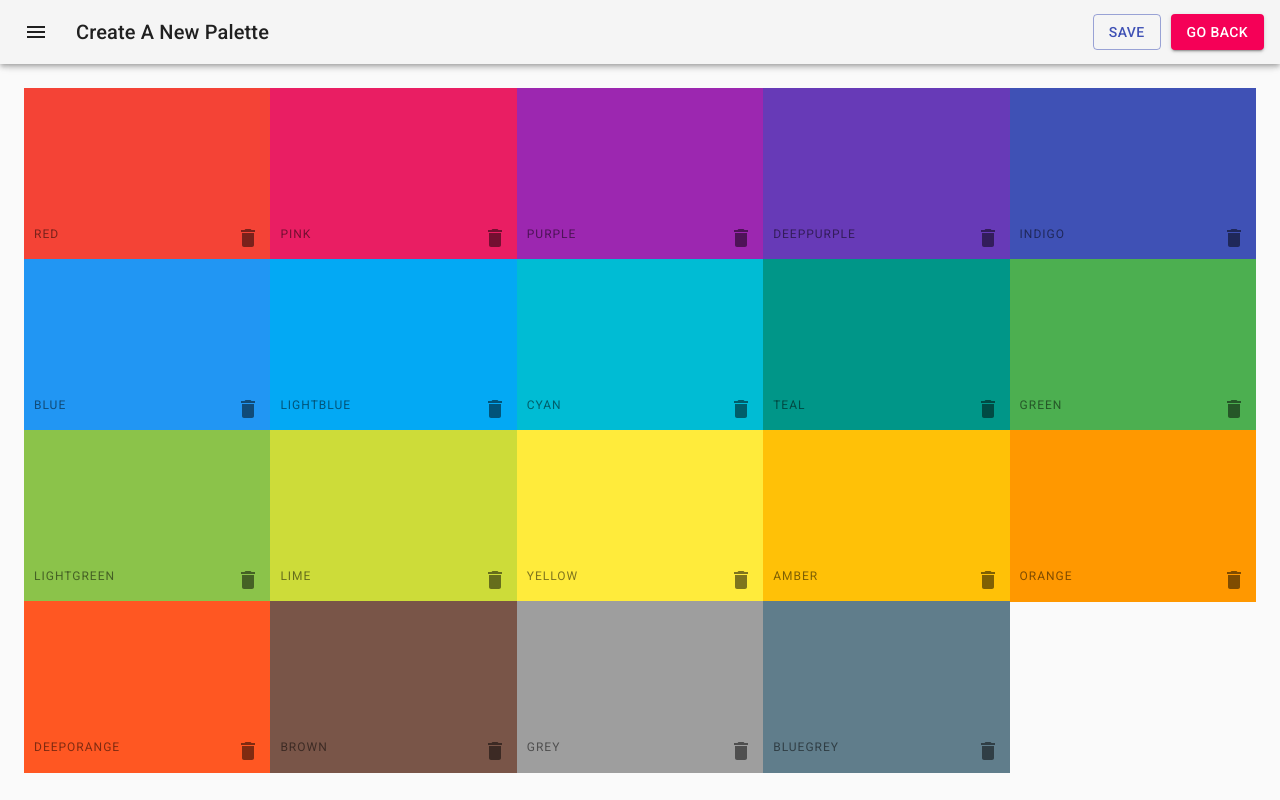
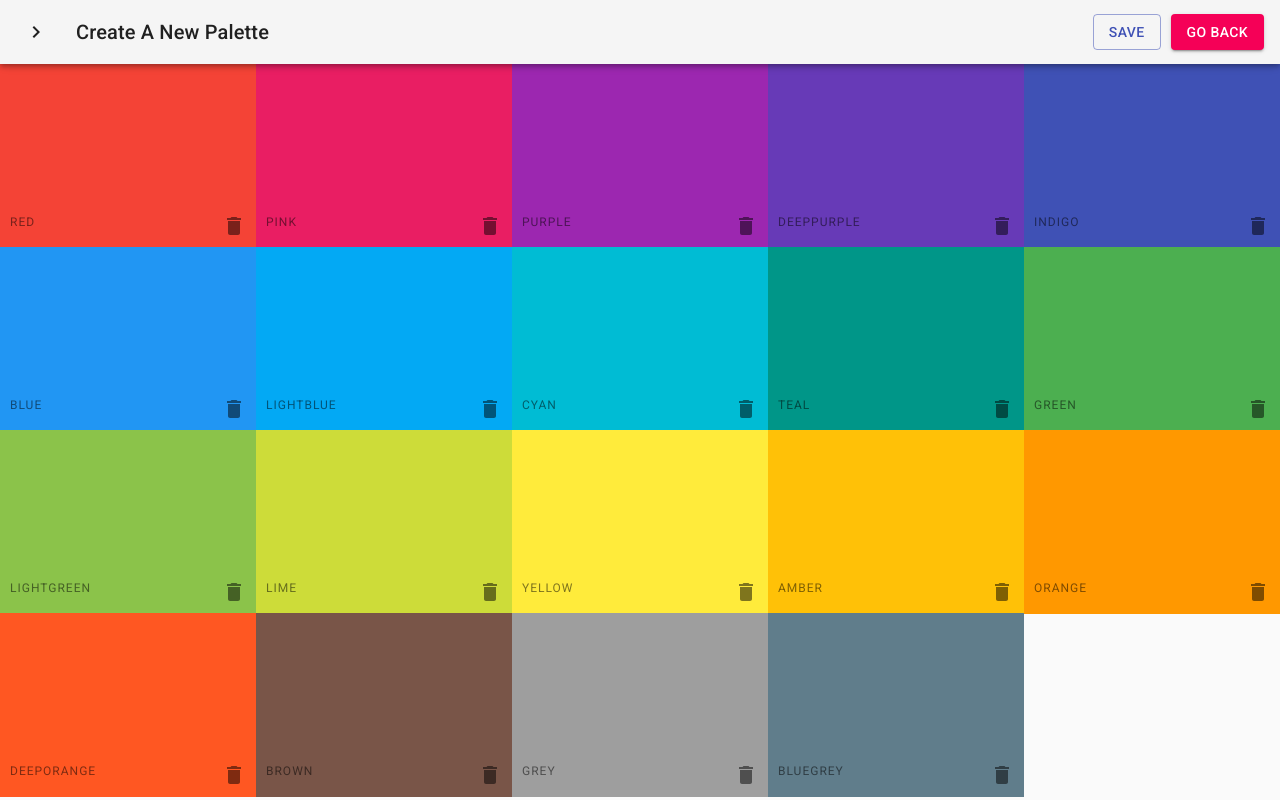
Before and after one commit to Vainakh/Colors_App, a React (Create React App) app: page /palette/new in a window 1280 px wide. Built offline with nearby package versions, Linux system fonts and the light colour scheme.

Commit message:
Replace original material ui componentparts with alternative options

```diff
--- a/src/PaletteFormNav.js
+++ b/src/PaletteFormNav.js
@@ -11,9 +11,9 @@ import Button from "@material-ui/core/Button";
 import {withStyles, makeStyles, useTheme} from "@material-ui/core/styles";
 import PaletteMetaForm from './PaletteMetaForm';
 import styles from './styles/paletteFormNavStyles';
+import ChevronRightIcon from '@material-ui/icons/ChevronRight';
 
 class PaletteFormNav extends Component {
-
   constructor(props) {
     super(props);
   }
@@ -43,7 +43,7 @@ class PaletteFormNav extends Component {
               onClick={handleDrawerOpen}
               edge="start"
               className={clsx(classes.menuButton, open && classes.hide)}>
-              <MenuIcon />
+              <ChevronRightIcon />
             </IconButton>
               <Typography
                 variant="h6"
@@ -60,13 +60,10 @@ class PaletteFormNav extends Component {
               />
                 <Link to='/' className={classes.link}>
                   <Button
-                    // className={classes.button}
                     variant='contained'
                     color='secondary'>Go Back</Button>
                 </Link>
-
               </div>
-            {/* <Button></Button> */}
         </AppBar>
       </div>
     )
--- a/src/styles/newPaletteFormStyles.js
+++ b/src/styles/newPaletteFormStyles.js
@@ -21,9 +21,6 @@ const useStyles = makeStyles((theme) => ({
   menuButton: {
     marginRight: theme.spacing(2),
   },
-  hide: {
-    display: 'none',
-  },
   drawer: {
     width: drawerWidth,
     flexShrink: 0,
@@ -35,6 +32,7 @@ const useStyles = makeStyles((theme) => ({
   },
   drawerHeader: {
     display: 'flex',
+    width: '100%',
     alignItems: 'center',
     padding: theme.spacing(0, 1),
     // necessary for content to be below app bar
@@ -44,7 +42,7 @@ const useStyles = makeStyles((theme) => ({
   content: {
     flexGrow: 1,
     height: "calc(100vh - 64px)",
-    padding: theme.spacing.unit * 3,
+    padding: 0,
     transition: theme.transitions.create('margin', {
       easing: theme.transitions.easing.sharp,
       duration: theme.transitions.duration.leavingScreen,
--- a/src/styles/paletteFormNavStyles.js
+++ b/src/styles/paletteFormNavStyles.js
@@ -3,6 +3,9 @@ const drawerWidth = 400;
 const styles = (theme) => ({
   root: {
     dispaly: 'flex'
+  },
+  hide: {
+    display: 'none',
   },
   appBar: {
     transition: theme.transitions.create(['margin', 'width'], {
```
